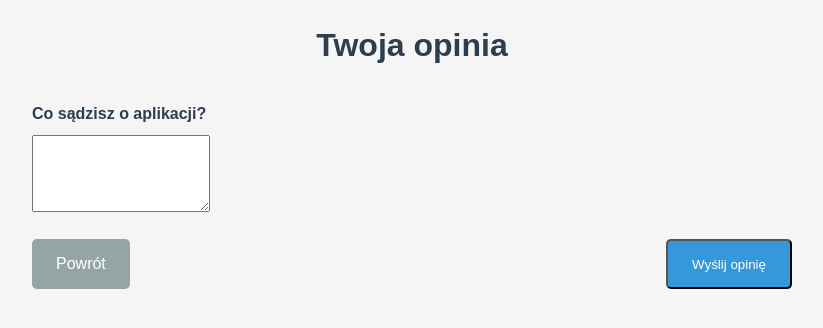
After one commit to wr34876/ankieter, a Flask app: page /feedback in a window 1280 px wide. The commit adds this page. Shown: the top 328 px of the page, without its empty margins (228-1051 px from the left). Run offline with Flask 3, Linux system fonts and the light colour scheme.

Commit message:
Add user feedback

```diff
--- a/app/__init__.py
+++ b/app/__init__.py
@@ -6,6 +6,7 @@ db = SQLAlchemy()
 from .models.poll import Poll
 from .models.answer_option import AnswerOption
 from .models.category import Category
+from .models.user_feedback import UserFeedback
 
 def create_app():
     app = Flask(__name__)
--- a/app/routes.py
+++ b/app/routes.py
@@ -3,6 +3,7 @@ from app import db
 from .models.poll import Poll
 from .models.answer_option import AnswerOption
 from .models.category import Category
+from .models.user_feedback import UserFeedback
 
 main = Blueprint('main', __name__)
 
@@ -106,3 +107,21 @@ def delete_poll(poll_id):
     db.session.delete(poll)
     db.session.commit()
     return redirect(url_for('main.index'))
+
+@main.route('/feedback', methods=['GET', 'POST'])
+def feedback():
+    if request.method == 'POST':
+        message = request.form.get('message')
+        if not message.strip():
+            return "Treść opinii nie może być pusta", 400
+
+        try:
+            feedback = UserFeedback(message=message.strip())
+            db.session.add(feedback)
+            db.session.commit()
+            return render_template('feedback.html', success=True)
+        except Exception as e:
+            db.session.rollback()
+            return f"Błąd podczas zapisywania opinii: {str(e)}", 500
+
+    return render_template('feedback.html', success=False)
--- /dev/null
+++ b/app/templates/feedback.html
@@ -0,0 +1,28 @@
+<!DOCTYPE html>
+<html lang="pl">
+<head>
+    <meta charset="UTF-8">
+    <title>Opinia o aplikacji - Ankieter</title>
+    <link rel="stylesheet" href="{{ url_for('static', filename='style.css') }}">
+</head>
+<body>
+    <div class="container">
+        <h1>Twoja opinia</h1>
+
+        {% if success %}
+            <p>Dziękujemy za opinię!</p>
+        {% else %}
+            <form method="POST" action="{{ url_for('main.feedback') }}">
+                <div class="form-group">
+                    <label for="message">Co sądzisz o aplikacji?</label>
+                    <textarea name="message" id="message" rows="5" required></textarea>
+                </div>
+                <div class="form-actions">
+                    <a href="{{ url_for('main.index') }}" class="button-secondary">Powrót</a>
+                    <button type="submit" class="button">Wyślij opinię</button>
+                </div>
+            </form>
+        {% endif %}
+    </div>
+</body>
+</html>
--- a/app/templates/index.html
+++ b/app/templates/index.html
@@ -12,6 +12,7 @@
         <h1>Ankieter</h1>
         <div class="actions">
             <a href="{{ url_for('main.create_poll') }}" class="button">Utwórz ankietę</a>
+            <a href="{{ url_for('main.feedback') }}" class="button-secondary">Zostaw opinię</a>
         </div>
 
         <div class="polls-list">
```
Also changed, not shown: app/models/user_feedback.py (added, +7 -0 lines), instance/polls.db.
